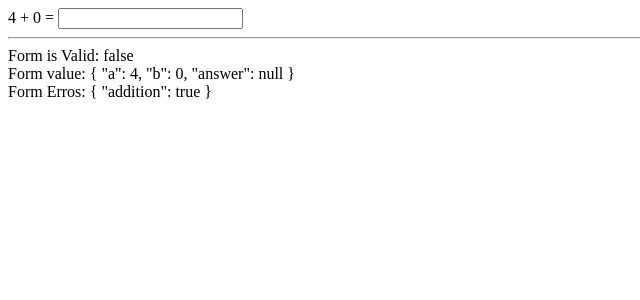
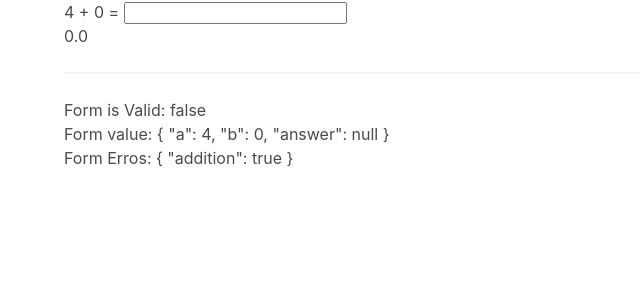
Before and after one commit to sharewithamar/mathform, an Angular app: page / in a window 1280 px wide. Shown: the top 300 px of the page, without its empty margins (0-640 px from the left). Built offline with nearby package versions, Linux system fonts and the light colour scheme.

Commit message:
calculating solutions per second

```diff
--- a/package.json
+++ b/package.json
@@ -19,6 +19,7 @@
     "@angular/platform-browser": "~9.0.0",
     "@angular/platform-browser-dynamic": "~9.0.0",
     "@angular/router": "~9.0.0",
+    "bulma": "^0.8.1",
     "rxjs": "~6.5.4",
     "tslib": "^1.10.0",
     "zone.js": "~0.10.2"
--- a/src/app/equation/equation.component.html
+++ b/src/app/equation/equation.component.html
@@ -1,13 +1,15 @@
+<div class="container">
   <form [formGroup]="mathForm">
     {{ a }} + {{ b }} =
 
     <input formControlName="answer" />
   </form>
-
+  {{ secondsPerSoulution | number: "1.1-3" }}
   <hr />
   <div>Form is Valid: {{ mathForm.valid }}</div>
   <div>Form value: {{ mathForm.value | json }}</div>
   <div>Form Erros: {{ mathForm.errors | json }}</div>
+</div>
 
 <!--mathForm.value.a or mathForm.get('a').value or mathForm.controls.a.value
   or use set/get
--- a/src/app/equation/equation.component.ts
+++ b/src/app/equation/equation.component.ts
@@ -9,6 +9,7 @@ import { delay, filter } from "rxjs/operators";
   styleUrls: ["./equation.component.css"],
 })
 export class EquationComponent implements OnInit {
+  secondsPerSoulution = 0;
   mathForm = new FormGroup(
     {
       a: new FormControl(this.randomNumber()),
@@ -28,12 +29,19 @@ export class EquationComponent implements OnInit {
   }
 
   ngOnInit(): void {
+    const startTime = new Date();
+    let numberSolved = 0;
+
     this.mathForm.statusChanges
       .pipe(
         filter((value) => value === "VALID"),
         delay(100)
       )
       .subscribe(() => {
+        numberSolved++;
+        this.secondsPerSoulution =
+          (new Date().getTime() - startTime.getTime()) / numberSolved / 1000;
+
         /*        if (value === "INVALID") {
           return;
         } */
--- a/src/styles.css
+++ b/src/styles.css
@@ -1 +1,2 @@
 /* You can add global styles to this file, and also import other style files */
+@import "bulma/css/bulma.css";
```
Also changed, not shown: 1 other file (tests, documents, lock files or other folders). Lines whose indentation alone changed are shown as unchanged.
